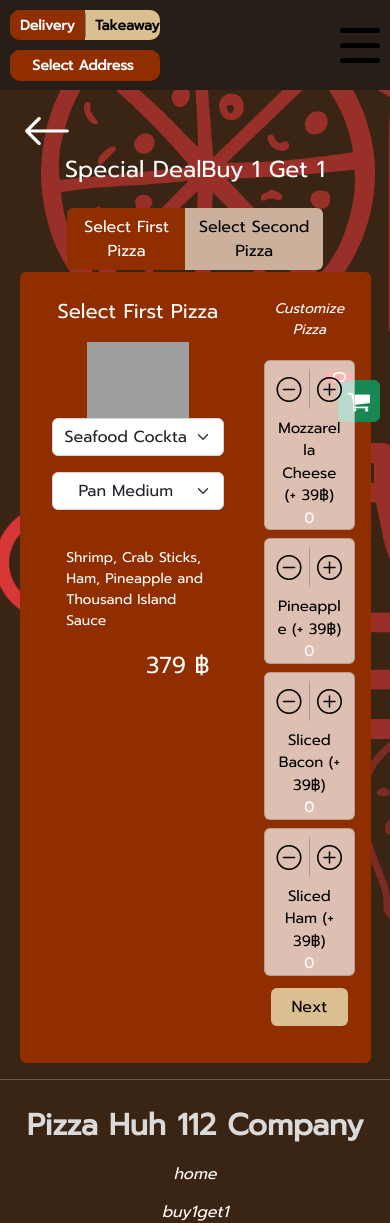
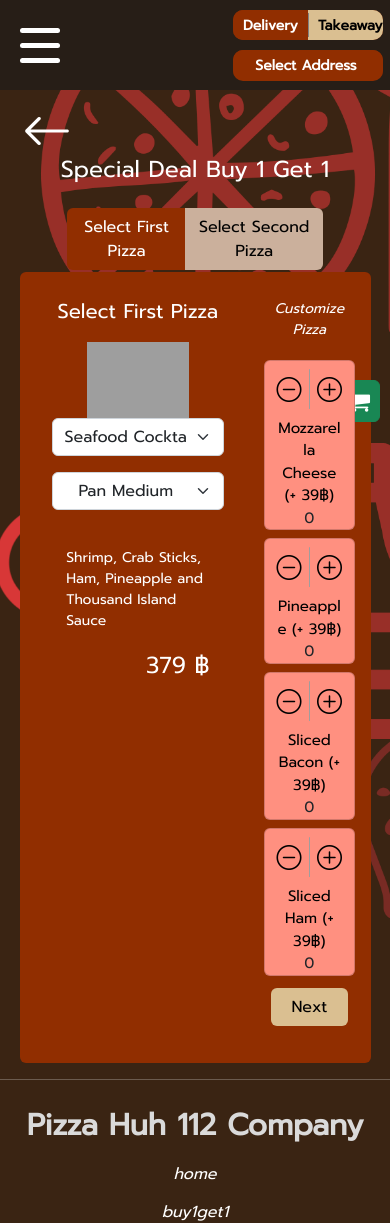
Before and after one commit to SanpichAuXD/Webtech-Project-2022, a PHP site: page /buy1get1.php in a window 390 px wide. Shown: the top 1223 px of the page. Run offline with PHP 8.4, Linux system fonts and the light colour scheme; some libraries are stand-ins or nearby versions; grey boxes are pictures that could not be loaded.

Commit message:
done responsive

```diff
--- a/buy1get1.php
+++ b/buy1get1.php
@@ -26,31 +26,20 @@
     <!--แทบ logo--------TH/EN--------deli-take-------selectAdd---------buy1get1-ValueSet------START---->
     <!-- navbar -->
     <header style="  z-index:100;">
-        <ul class="nav-tabs " style="background-color: hsl(26, 26%, 12%); ">
+        <ul class="nav-tabs " style="background-color: var(--dark_brown); ">
             <div class="container-fluid nav">
-                <!-- logo -->
-                <a id="logo" class="navbar-brand text-center" class="nav-a" href="index.php">
-                    <img id="logo-img" src="img/home/Logo.png" alt="Logo" class="d-inline-block">
-                </a>
 
                 <div class="nav-item nav-delivery">
                     <!-- delivery takaway -->
                     <li class="deliver nav-item text-center d-flex fw-semibold">
-                        <a id="switch-deli" class="nav-link  d-inline m-auto nav-a deli-take " href="#"
-                            style="background-color:#912e00; color:white; border-top-left-radius: 10px; border-top-right-radius: 0; border-bottom-left-radius: 10px;"
-                            onclick="take_deli(0)">Delivery</a>
+                        <a id="switch-deli" class="nav-link  d-inline m-auto nav-a deli-take " href="#" style="background-color:var(--red); color:white; border-top-left-radius: 10px; border-top-right-radius: 0; border-bottom-left-radius: 10px;" onclick="take_deli(0)">Delivery</a>
                         <div class="line"></div>
-                        <a id="switch-take" class="nav-link  d-inline m-auto nav-a deli-take "
-                            href="#"
-                            style="background-color:#dabf91 ; color:black; border-top-left-radius: 0; border-top-right-radius: 10px; border-bottom-right-radius: 10px;"
-                            onclick="take_deli(1)">Takeaway</a>
+                        <a id="switch-take" class="nav-link  d-inline m-auto nav-a deli-take " href="#" style="background-color:var(--yellow) ; color:black; border-top-left-radius: 0; border-top-right-radius: 10px; border-bottom-right-radius: 10px;" onclick="take_deli(1)">Takeaway</a>
                     </li>
                     <!-- select address -->
                     <li class="deliver nav-item text-center" id="take" style="height: 30px; width: 100%;">
 
-                        <input class="fw-semibold text-light" id="select-address" list="datalistOptions" type="search"
-                            class="search-data " placeholder="Select Address" required
-                            style="width:100%; height: 31px;">
+                        <input class="fw-semibold text-light" id="select-address" list="datalistOptions" type="search" class="search-data " placeholder="Select Address" required style="width:100%; height: 31px;">
                         <datalist id="datalistOptions">
                             <?php
                             $url = "pizza.json";
@@ -138,7 +125,7 @@
         <!-- ปุ่ม back -->
         <a href="index.php"><i class="bi bi-arrow-left " id="back"></i></a>
         <!-- ชื่อ เมนู -->
-        <h3 id="name_value_set" class="text-center m-0 mb-4">Special DealBuy 1 Get 1</h3>
+        <h3 id="name_value_set" class="text-center m-0 mb-4">Special Deal Buy 1 Get 1</h3>
         <!-- เลือกพิซซ่า-->
         <div class="btn-group" role="group" id="pom_select">
             <a class="btn" id="pom_select_1" role="button" onclick="hidNshopizza(2,11)">Select First Pizza</a>
@@ -198,7 +185,7 @@
                     <div class="topping-wrap ">
                         <div class="row justify-content-center">
                             <!-- ชีส -->
-                            <div class="card m-1" id="card-topping" style="width: 80%; background-color: hsla(0, 0%, 100%, .7);">
+                            <div class="card m-1" id="card-topping" style="width: 80%; background-color: hsl(8, 100%, 75%)">
                                 <div class="card-body p-0 ">
                                     <div class="row">
                                         <div class="col-1 mt-3">
@@ -224,13 +211,13 @@
 
                                     <!--    ชื่อ topping ชีส-->
                                     <div id="name-topping">Mozzarella Cheese (+ 39฿)</div>
-                                    <div class="text-center" id="top0">0</div>
+                                    <div class="text-center text-dark" id="top0">0</div>
                                 </div>
                             </div>
                         </div>
                         <div class="row justify-content-center">
                             <!-- สับปะรด -->
-                            <div class="card m-1" id="card-topping" style="width: 80%; background-color: hsla(0, 0%, 100%, .7);">
+                            <div class="card m-1" id="card-topping" style="width: 80%; background-color: hsl(8, 100%, 75%)">
                                 <div class="card-body p-0">
                                     <div class="row">
                                         <div class="col-1 mt-3">
@@ -255,14 +242,14 @@
                                     </div>
                                     <!--    ชื่อ topping สับปะรด-->
                                     <div id="name-topping">Pineapple (+ 39฿)</div>
-                                    <div class="text-center" id="top1">0</div>
+                                    <div class="text-center text-dark" id="top1">0</div>
                                 </div>
                             </div>
                         </div>
                         <!-- บรรทัด 2 -->
                         <div class="row justify-content-center">
                             <!-- เบคอนแผ่น -->
-                            <div class="card m-1" id="card-topping" style="width: 80%; background-color: hsla(0, 0%, 100%, .7);">
+                            <div class="card m-1" id="card-topping" style="width: 80%; background-color: hsl(8, 100%, 75%)">
                                 <div class="card-body p-0">
                                     <div class="row">
                                         <div class="col-1 mt-3">
@@ -287,13 +274,13 @@
                                     </div>
                                     <!--    ชื่อ topping เบคอนแผ่น-->
                                     <div id="name-topping">Sliced Bacon (+ 39฿)</div>
-                                    <div class="text-center" id="top2">0</div>
+                                    <div class="text-center text-dark" id="top2">0</div>
                                 </div>
                             </div>
                         </div>
                         <div class="row justify-content-center">
                             <!-- แฮมแผ่น -->
-                            <div class="card m-1" id="card-topping" style="width: 80%; background-color: hsla(0, 0%, 100%, .7);">
+                            <div class="card m-1" id="card-topping" style="width: 80%; background-color: hsl(8, 100%, 75%)">
                                 <div class="card-body p-0">
                                     <div class="row">
                                         <div class="col-1 mt-3">
@@ -317,7 +304,7 @@
                                     </div>
                                     <!--    ชื่อ topping แฮมแผ่น-->
                                     <div id="name-topping">Sliced Ham (+ 39฿)</div>
-                                    <div class="text-center" id="top3">0</div>
+                                    <div class="text-center text-dark" id="top3">0</div>
                                 </div>
                             </div>
                         </div>
@@ -388,7 +375,7 @@
                     <div class="topping-wrap ">
                         <div class="row justify-content-center">
                             <!-- ชีส -->
-                            <div class="card m-1" id="card-topping" style="width: 80%; background-color: hsla(0, 0%, 100%, .7);">
+                            <div class="card m-1" id="card-topping" style="width: 80%; background-color: hsl(8, 100%, 75%)">
                                 <div class="card-body p-0 ">
                                     <div class="row">
                                         <div class="col-1 mt-3">
@@ -414,13 +401,13 @@
 
                                     <!--    ชื่อ topping ชีส-->
                                     <div id="name-topping">Mozzarella Cheese (+ 39฿)</div>
-                                    <div class="text-center" id="top4">0</div>
+                                    <div class="text-center text-dark" id="top4">0</div>
                                 </div>
                             </div>
                         </div>
                         <div class="row justify-content-center">
                             <!-- สับปะรด -->
-                            <div class="card m-1" id="card-topping" style="width: 80%; background-color: hsla(0, 0%, 100%, .7);">
+                            <div class="card m-1" id="card-topping" style="width: 80%; background-color: hsl(8, 100%, 75%)">
                                 <div class="card-body p-0">
                                     <div class="row">
                                         <div class="col-1 mt-3">
@@ -445,14 +432,14 @@
                                     </div>
                                     <!--    ชื่อ topping สับปะรด-->
                                     <div id="name-topping">Pineapple (+ 39฿)</div>
-                                    <div class="text-center" id="top5">0</div>
+                                    <div class="text-center text-dark" id="top5">0</div>
                                 </div>
                             </div>
                         </div>
                         <!-- บรรทัด 2 -->
                         <div class="row justify-content-center">
                             <!-- เบคอนแผ่น -->
-                            <div class="card m-1" id="card-topping" style="width: 80%; background-color: hsla(0, 0%, 100%, .7);">
+                            <div class="card m-1" id="card-topping" style="width: 80%; background-color: hsl(8, 100%, 75%)">
                                 <div class="card-body p-0">
                                     <div class="row">
                                         <div class="col-1 mt-3">
@@ -477,13 +464,13 @@
                                     </div>
                                     <!--    ชื่อ topping เบคอนแผ่น-->
                                     <div id="name-topping">Sliced Bacon (+ 39฿)</div>
-                                    <div class="text-center" id="top6">0</div>
+                                    <div class="text-center text-dark" id="top6">0</div>
                                 </div>
                             </div>
                         </div>
                         <div class="row justify-content-center">
                             <!-- แฮมแผ่น -->
-                            <div class="card m-1" id="card-topping" style="width: 80%; background-color: hsla(0, 0%, 100%, .7);">
+                            <div class="card m-1" id="card-topping" style="width: 80%; background-color: hsl(8, 100%, 75%)">
                                 <div class="card-body p-0">
                                     <div class="row">
                                         <div class="col-1 mt-3">
@@ -507,7 +494,7 @@
                                     </div>
                                     <!--    ชื่อ topping แฮมแผ่น-->
                                     <div id="name-topping">Sliced Ham (+ 39฿)</div>
-                                    <div class="text-center" id="top7">0</div>
+                                    <div class="text-center text-dark" id="top7">0</div>
                                 </div>
                             </div>
                         </div>
--- a/pizza.js
+++ b/pizza.js
@@ -844,7 +844,7 @@ tag_addr.classList.add("text-wrap");
 
 function valid() {
     if (namee.value == "" || address.value == "" || phone.value == "") {
-        alert("dfesff");
+        alert("Please fill out your information");
         return false;
     }
     else if (!isNaN(namee.value)) {
--- a/style.css
+++ b/style.css
@@ -19,6 +19,9 @@ ul {
     --bs-nav-tabs-border-width: none;
     font-size: 12px;
     position: relative;
+}
+.container-fluid{
+    flex-direction: row-reverse;
 }
 
 .nav-tabs .nav-delivery {
@@ -119,6 +122,7 @@ input:focus::-webkit-input-placeholder {
 #logo {
     width: calc(94.1px/.9);
     height: calc(85px/.9);
+    margin: auto;
 }
 
 #logo-img {
@@ -132,10 +136,9 @@ input:focus::-webkit-input-placeholder {
 }
 
 .toggle-button {
-    position: absolute;
+    position: relative;
     top: 28px;
-    bottom: 0;
-    right: 10px;
+    margin-left:20px;
     display: none;
     flex-direction: column;
     justify-content: space-between;
@@ -147,7 +150,7 @@ input:focus::-webkit-input-placeholder {
 .toggle-button .bar {
     height: 5px;
     width: 100%;
-    background-color: black;
+    background-color: white;
     border-radius: 500px;
 }
 
@@ -211,6 +214,10 @@ input:focus::-webkit-input-placeholder {
 @media (max-width: 400px) {
     #logo {
         display: none;
+    }
+    .nav-delivery {
+        margin-left: auto;
+        margin-right: 5px;
     }
 }
 
```
Also changed, not shown: other parts of buy1get1.php (+24 -26 lines), index.php (+12 -13 lines), nav.php (+25 -38 lines), value_set.php (+28 -41 lines), value_set_1.php (+8 -8 lines), value_set_2.php (+9 -9 lines), value_set_3.php (+12 -8 lines), value_set_4.php (+8 -8 lines), img/home/soon.jpg, 1 other file.
